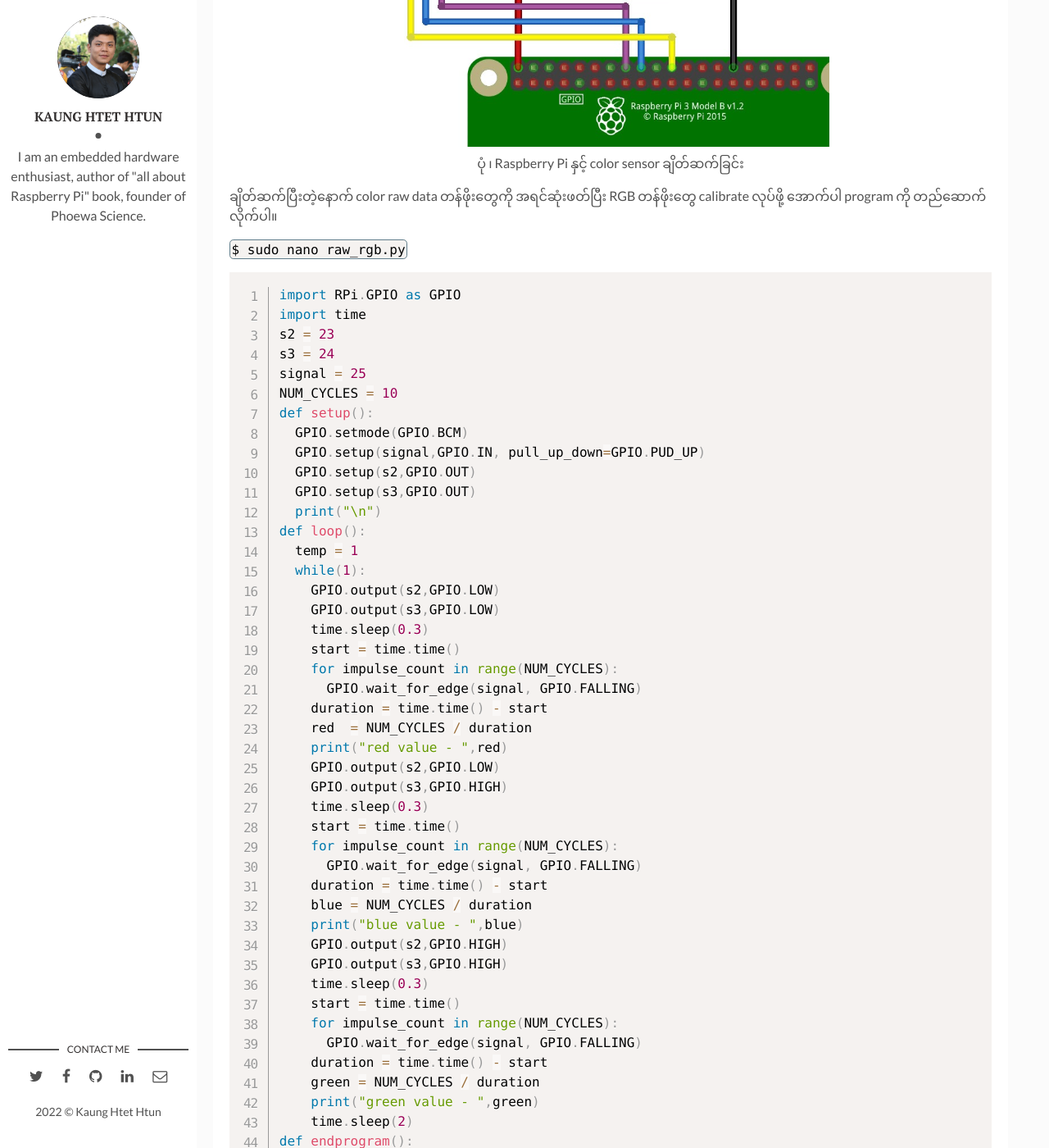
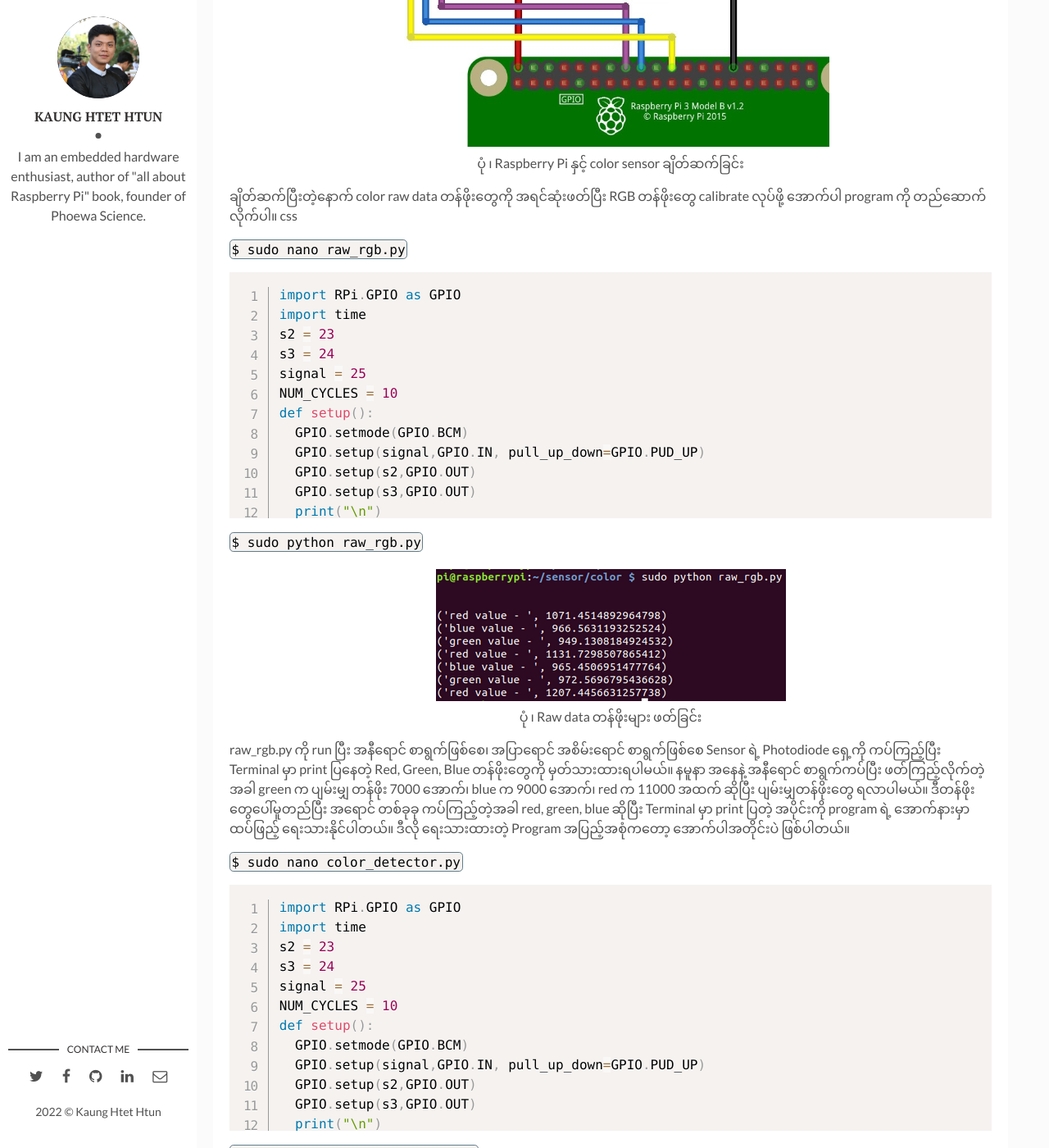
Before and after one commit to kogyikaunghtet/kogyikaunghtet.github.io, a Jekyll site: the page built from _posts/2021-1-31-rpi-color-sensor.markdown, in a window 1280 px wide and 1400 px high, scrolled down 2485 px. Shown: the whole window at 82% size. Built offline with Jekyll 4.4.1, drawn with Linux system fonts in a browser that asks for light colours; comment, search, counter and statistics services are not loaded; some of the changed text lies outside the part shown.

Commit message:
Initial commit

```diff
--- a/_posts/2021-1-31-rpi-color-sensor.markdown
+++ b/_posts/2021-1-31-rpi-color-sensor.markdown
@@ -50,7 +50,7 @@ OUT | BCMGPIO 25
 <a>ပုံ ၊ Raspberry Pi နှင့် color sensor ချိတ်ဆက်ခြင်း</a>
 </p>
 
-ချိတ်ဆက်ပြီးတဲ့နောက် color raw data တန်ဖိုးတွေကို အရင်ဆုံးဖတ်ပြီး RGB တန်ဖိုးတွေ calibrate လုပ်ဖို့ အောက်ပါ program ကို တည်ဆောက်လိုက်ပါ။
+ချိတ်ဆက်ပြီးတဲ့နောက် color raw data တန်ဖိုးတွေကို အရင်ဆုံးဖတ်ပြီး RGB တန်ဖိုးတွေ calibrate လုပ်ဖို့ အောက်ပါ program ကို တည်ဆောက်လိုက်ပါ။ css
 
 `$ sudo nano raw_rgb.py`
 
--- a/assets/css/main.css
+++ b/assets/css/main.css
@@ -1500,5 +1500,6 @@ a.newer-posts:hover {
   }
 pre {
   width: 100%;
+  height: 300px;
   overflow: auto;
 }
```
